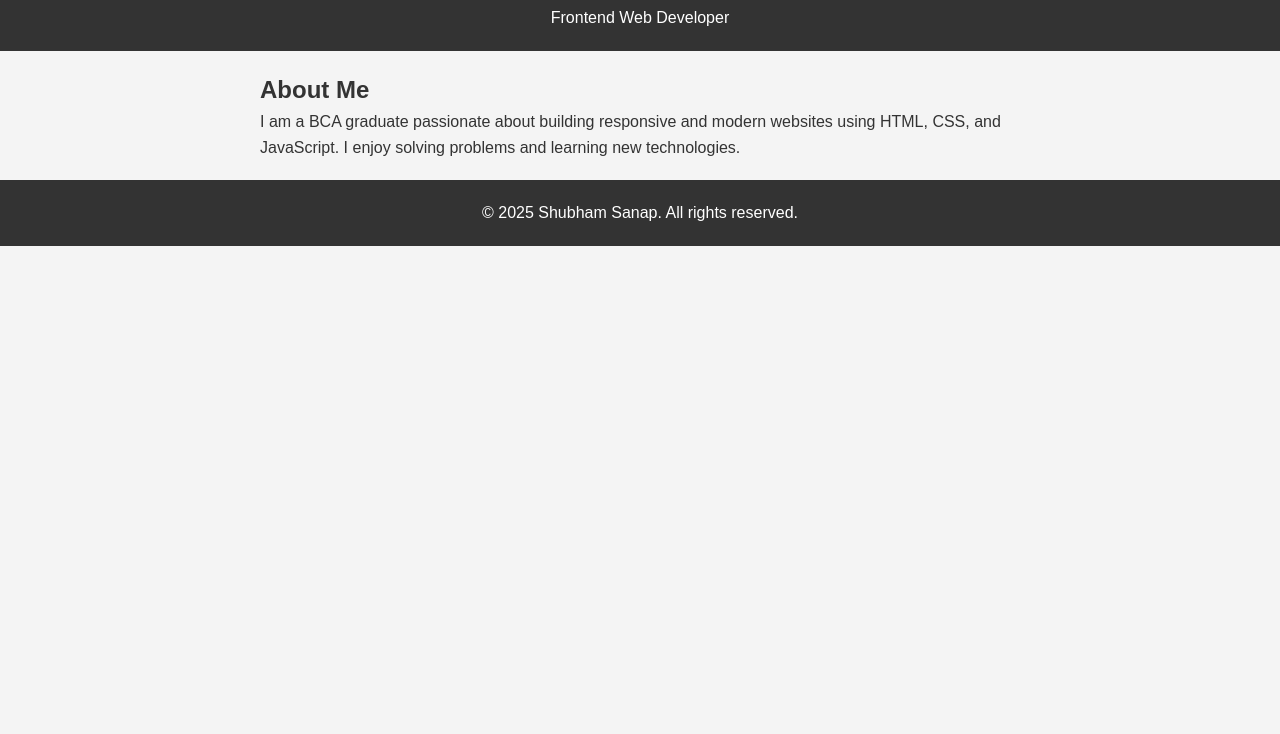
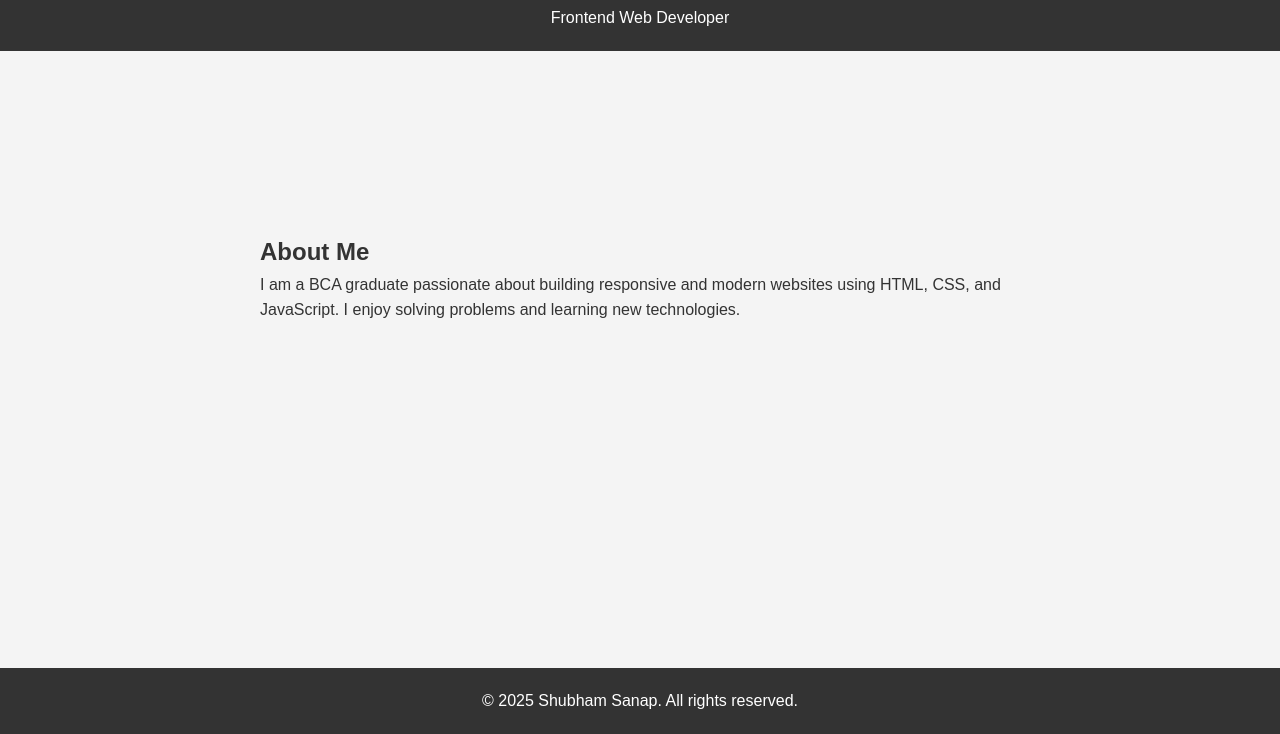
Before and after one commit to sanapshubham516/Portfolio, a plain HTML site: page about.html in a window 1280 px wide. Shown: the part 66-800 px from the top of the page. Drawn offline with Linux system fonts and the light colour scheme.

Commit message:
Update about.html

```diff
--- a/about.html
+++ b/about.html
@@ -7,7 +7,7 @@
   <link rel="stylesheet" href="style.css" />
 </head>
 <body>
-<div clas="wrapper">
+<div class="wrapper">
   <header>
     <h1 id="typing-name"><span id="text"></span><span id="cursor">|</span></h1>
     <p id="subtitle">Frontend Web Developer</p>
```
